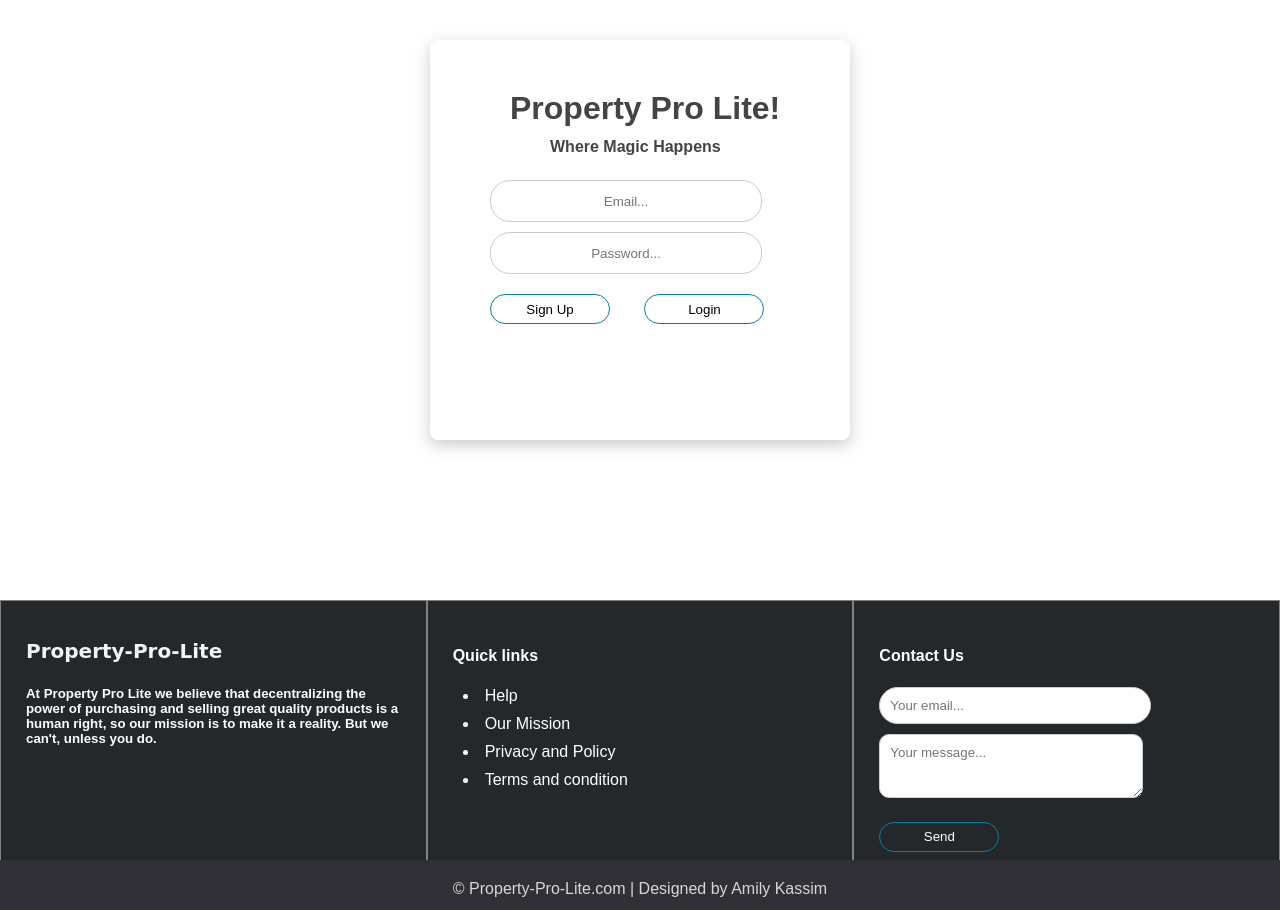
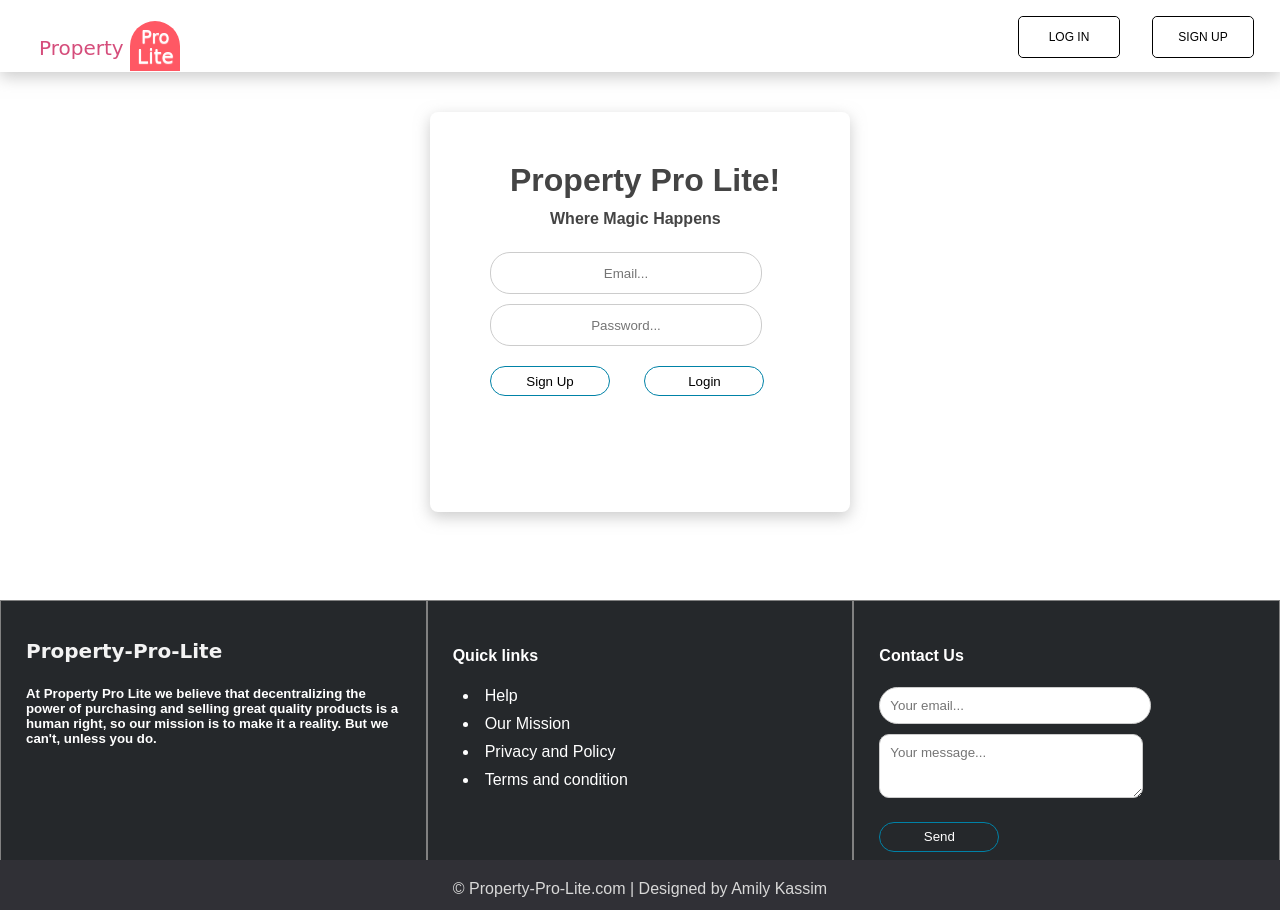
Before and after one commit to kwizeraelvis/PropertyProLite, a plain HTML site: page UI/index.html in a window 1280 px wide. Drawn offline with Linux system fonts and the light colour scheme.

Commit message:
feature(FINISHES #167149377) add navigation bar

```diff
--- a/UI/css/app.css
+++ b/UI/css/app.css
@@ -94,7 +94,7 @@ body {
   margin-left: auto;
   margin-right: auto;
   height: 450px;
-  margin-top: 100px;
+  margin-top: 50px;
 }
 
 .top-bar {
--- a/UI/index.html
+++ b/UI/index.html
@@ -13,7 +13,22 @@
 
     <div class="card-login-background">
 
-
+        <!-- navigation bar contents -->
+        <div class="navbar">
+            <div>
+                <span class="title-ball"></span>
+                <span class="title-first">Property</span>
+                <span class="title-second">Pro</span>
+                <span class="title-third">Lite</span>
+            </div>
+            <div class="sign-up sign-up-big-margin">
+                <button id="login">LOG IN</button>
+            </div>
+            <div class="sign-up">
+                <button id="signup">SIGN UP</button>
+            </div>
+        </div>
+        <!-- navigation bar contents -->
 
         <div class="card login">
             <h1 class="login-title">Property Pro Lite!</h1>
```
Also changed, not shown: UI/html/signup.html (+18 -0 lines).
